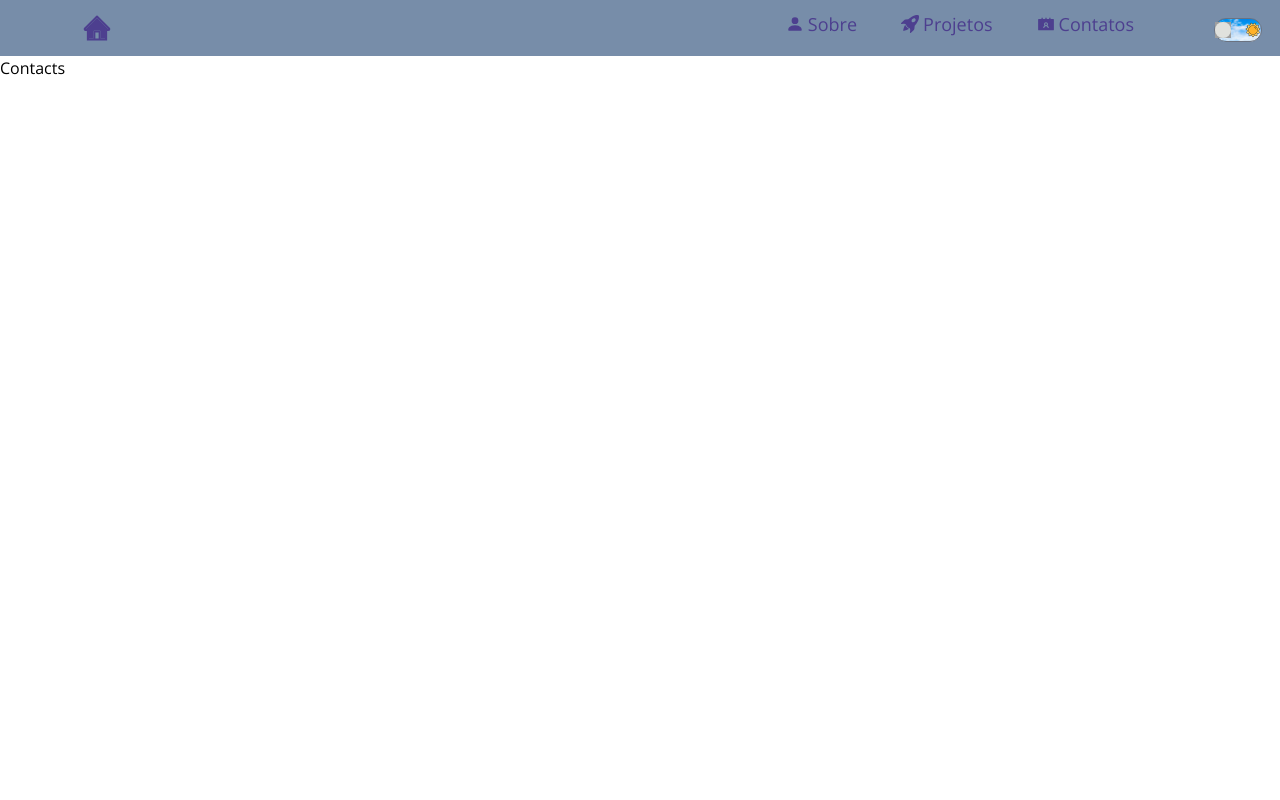
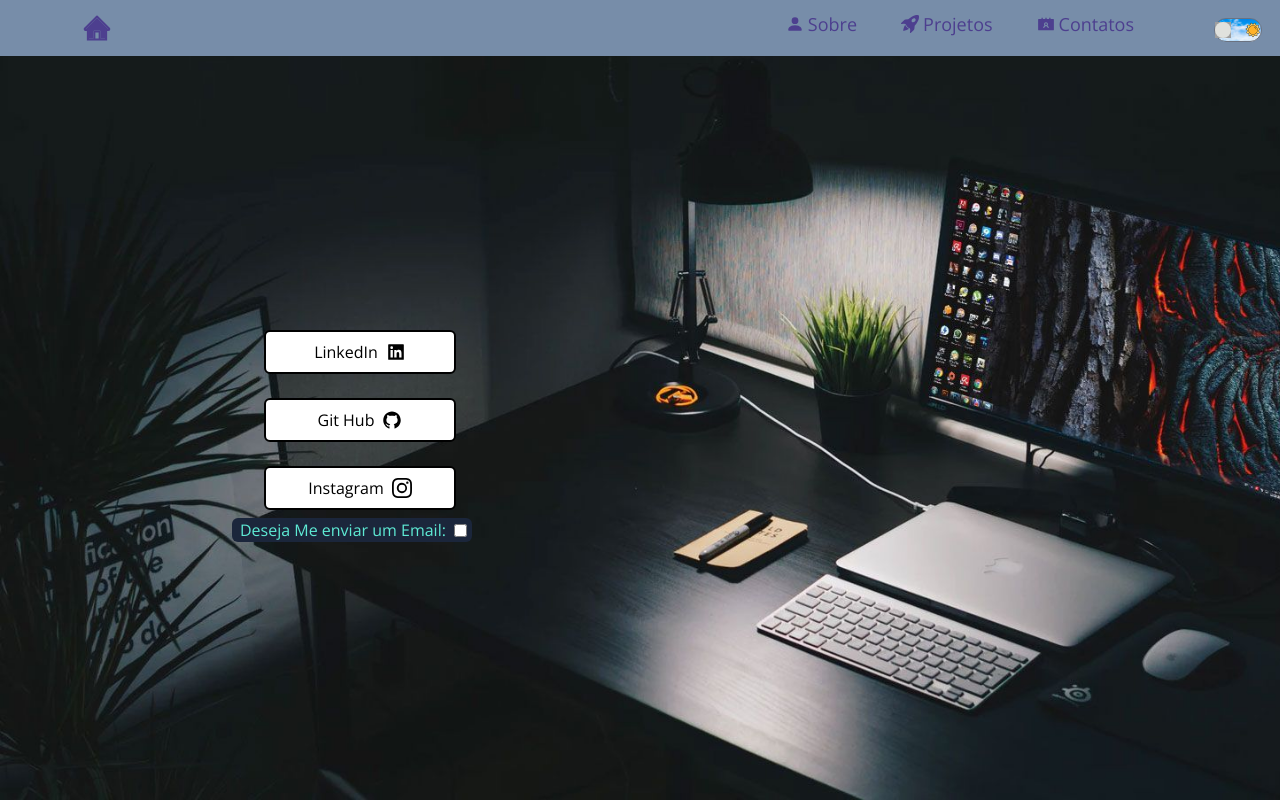
Before and after one commit to Danielsilverio81/portifolio_in_react, a React (Vite) app: page /contacts in a window 1280 px wide. Built offline with nearby package versions, Linux system fonts and the light colour scheme; grey boxes are pictures that could not be loaded.

Commit message:
task: create menu Contacts and styles

```diff
--- a/src/components/AboutComponents/BioForAbout.jsx
+++ b/src/components/AboutComponents/BioForAbout.jsx
@@ -13,7 +13,7 @@ export default function CallForAbout() {
       w-full mx-auto min-h-screen mb-10 md:mb-0
       "
     >
-      <div className="flex items-center justify-center my-8">
+      <div className="flex items-center justify-center my-6">
         <span
           className="
       text-xl font-bold mr-4 text-fontColor  dark:text-secondaryColor
@@ -33,13 +33,13 @@ export default function CallForAbout() {
       <div
         className="
        w-full h-fit mx-auto flex flex-col md:flex-row
-      items-start justify-center pb-10
+      items-start justify-center pb-4
   "
       >
         <div
           className="
       w-48 h-auto mx-2 bg-teal-300 pr-5 pt-2 md:w-3/4 md:ml-28 rounded-r-3xl
-      border border-black animate-leftShow
+      border-2 border-black animate-leftShow
     "
         >
           <img className="w-full h-full" src={photo} alt="" />
--- /dev/null
+++ b/src/components/ContactsComponents/ContactsLinks.jsx
@@ -0,0 +1,27 @@
+import propTypes from "prop-types";
+
+ContactsLinks.propTypes = {
+  linkText: propTypes.string,
+  text: propTypes.string,
+  icon: propTypes.string,
+  hover: propTypes.string
+};
+
+export default function ContactsLinks({ linkText, text, icon, hover }) {
+  return (
+    <div>
+      <button
+        className={`w-40 md:w-48 p-2 mt-6 md:ml-60 rounded-md bg-white dark:bg-primaryColor
+        text-black  border-2 border-black
+        ${hover}`}>
+        <a href={linkText}
+        className="flex items-center justify-center gap-2"
+        target="_blank"
+        aria-label={text}
+        rel="noreferrer">
+          {text} {icon}
+        </a>
+      </button>
+    </div>
+  );
+}
--- /dev/null
+++ b/src/components/ContactsComponents/FormEmail.jsx
@@ -0,0 +1,58 @@
+import { useState } from "react";
+import propTypes from "prop-types";
+
+FormEmail.propTypes = {
+    activeForm: propTypes.bool
+}
+
+const inputStyle = `bg-darkBgColor text-white p-2 rounded-md w-full my-2`;
+
+export default function FormEmail({activeForm}) {
+  const [nameValue, setNameValue] = useState("");
+  const [emailValue, setEmailValue] = useState("");
+  const [messageValue, setMessageValue] = useState("");
+
+  return (
+    <div
+      className={`
+      w-full h-auto border-2 border-red-300 bg-white p-4 rounded-md
+      ${activeForm ? 'inline' : 'hidden'}
+      `}>
+      <form>
+        <label className="font-bold" htmlFor="nameId">
+          Nome:
+        </label>
+        <input
+          type="text"
+          className={inputStyle}
+          id="nameId"
+          placeholder="Digite seu Nome"
+          onChange={(e) => setNameValue(e.target.value)}
+          value={nameValue}
+        />
+
+        <label className="font-bold" htmlFor="emailId">
+          Email:
+        </label>
+        <input
+          className={inputStyle}
+          type="text"
+          placeholder="Digite seu Email"
+          required
+          onChange={(e) => setEmailValue(e.target.value)}
+          value={emailValue}
+        />
+
+        <label className="font-bold" htmlFor="emailId">
+          Mensagem:
+        </label>
+        <textarea
+          className={inputStyle}
+          placeholder="Digite sua Mensagem"
+          onChange={(e) => setMessageValue(e.target.value)}
+          value={messageValue}
+        />
+      </form>
+    </div>
+  );
+}
--- /dev/null
+++ b/src/components/ProjectsComponents/js/data.js
@@ -0,0 +1,67 @@
+export const data = [
+    {
+      id: 1,
+      name: "Conversor de Moedas Fetch Api",
+      gif: "./src/assets/gifs/Currency_Converter_Fetch_Api.gif",
+      link: "https://currency-converter-using-a-fetch-api.vercel.app/",
+      gitHub:
+        "https://github.com/Danielsilverio81/currency_converter_using_a_fetch_api",
+      imageDefault: "./src/assets/images/project_preview_1.png",
+    },
+    {
+      id: 2,
+      name: "Site de Clinica Medica Fictício",
+      gif: "./src/assets/gifs/medical_clinic_website.gif",
+      link: "https://responsive-website-beta.vercel.app/",
+      gitHub: "https://github.com/Danielsilverio81/Responsive_website_project",
+      imageDefault: "./src/assets/images/project_preview_2.png",
+    },
+    {
+      id: 3,
+      name: "Landing Page Workit Desafio FrontEnd Mentor",
+      gif: "./src/assets/gifs/Landing_page_copies_challenge_Front_End_Mentor.gif",
+      link: "https://front-end-mentor-landing-page-workit-challenge.vercel.app/",
+      gitHub: "https://github.com/Danielsilverio81/FrontEnd_Mentor_Landing_page-workit_challenge",
+      imageDefault: "./src/assets/images/project_preview_3.png",
+    },
+    {
+      id: 4,
+      name: "Landing Page Equalizer Desafio FrontEnd Mentor",
+      gif: "./src/assets/gifs/Landing_page_Equalizer_Challenge_Front_End_Mentor.gif",
+      link: "https://equalizerlandingpage.vercel.app/",
+      gitHub: "https://github.com/Danielsilverio81/equalizer-landingpage-project",
+      imageDefault: "./src/assets/images/project_preview_4.png",
+    },
+    {
+      id: 5,
+      name: "Flappy Bird Copia em Javascript puro",
+      gif: "./src/assets/gifs/flappy_bird_game_in_js.gif",
+      link: "https://flappy-copy-in-js.vercel.app/",
+      gitHub: "https://github.com/Danielsilverio81/Flappy-B_in_JS",
+      imageDefault: "./src/assets/images/project_preview_5.png",
+    },
+    {
+      id: 6,
+      name: "Agencia de Viagens Formulário",
+      gif: "./src/assets/gifs/Travel_agency_form.gif",
+      link: "https://travel-agency-form-q60gk6d23-danielsilverio81.vercel.app/",
+      gitHub: "https://github.com/Danielsilverio81/Travel_agency_form",
+      imageDefault: "./src/assets/images/project_preview_6.png",
+    },
+    {
+      id: 7,
+      name: "Calculadora de IMC",
+      gif: "./src/assets/gifs/imc_calc.gif",
+      link: "https://imc-calculator-in-pure-javascript-c7ks2wfpm-danielsilverio81.vercel.app/",
+      gitHub: "https://github.com/Danielsilverio81/IMC_calculator_in_pure_javascript",
+      imageDefault: "./src/assets/images/project_preview_7.png",
+    },
+    {
+      id: 8,
+      name: "SpaceX copia",
+      gif: "./src/assets/gifs/spaceX_WebSite_copy.gif",
+      link: "https://my-spacex-website-version.vercel.app/index.html",
+      gitHub: "https://github.com/Danielsilverio81/My_spacex_website_version_in_bootstrap_and_sass",
+      imageDefault: "./src/assets/images/project_preview_8.png",
+    },
+  ];
--- a/src/routers/Contacts.jsx
+++ b/src/routers/Contacts.jsx
@@ -1,5 +1,43 @@
+import { AiFillGithub, AiFillLinkedin } from "react-icons/ai";
+import { BsInstagram } from "react-icons/bs";
+import ContactsLinks from "../components/ContactsComponents/ContactsLinks";
+import FormEmail from "../components/ContactsComponents/FormEmail";
+import { useState } from "react";
+
 export default function Contacts() {
+  const [showForm, setShowForm] = useState(false)
+
   return (
-    <div>Contacts</div>
+    <section className="
+    bg-contactBgImage w-full md:h-[calc(100vh-56px)] bg-no-repeat bg-cover
+    flex flex-col md:flex-row gap-10 p-6
+    ">
+      <div className="flex w-full flex-col  justify-center">
+        <ContactsLinks
+        linkText={'https://www.linkedin.com/in/danielsilverio81/'}
+        text={'LinkedIn'}
+        hover={'hover:text-blue-400 hover:[box-shadow:_4px_4px_4px_white]'}
+        icon={<AiFillLinkedin size={20} />} />
+        <ContactsLinks
+        linkText={'https://github.com/Danielsilverio81'}
+        text={'Git Hub'}
+        hover={'hover:text-teal-300 hover:[box-shadow:_4px_4px_4px_white]'}
+        icon={<AiFillGithub size={20} />} />
+        <ContactsLinks
+        linkText={'https://www.instagram.com/danielsilverio81/'}
+        text={'Instagram'}
+        hover={'hover:text-rose-600 hover:[box-shadow:_4px_4px_4px_white]'}
+        icon={<BsInstagram size={20} />} />
+        <div className="w-60 md:ml-52  bg-darkBgColor rounded-md text-teal-300
+        flex items-center m-2">
+          <label className="px-2" htmlFor="check">Deseja Me enviar um Email:</label>
+          <input
+          type="checkbox"
+          id="check"
+          onChange={() => setShowForm(!showForm)} />
+        </div>
+      </div>
+      <FormEmail activeForm={showForm} />
+    </section>
   )
 }
--- a/tailwind.config.js
+++ b/tailwind.config.js
@@ -11,6 +11,7 @@ export default {
       },
       backgroundImage: {
         'homeBgImage': "url('./src/assets/images/backgroundDetail.png')",
+        'contactBgImage': "url('./src/assets/images/contactsBg.jpg')"
       },
       colors: {
          'navigationColor':'#778da9',
```
Also changed, not shown: src/components/ProjectsComponents/ShowMyProjects.jsx (+2 -67 lines), src/assets/images/contactsBg.jpg (added).
